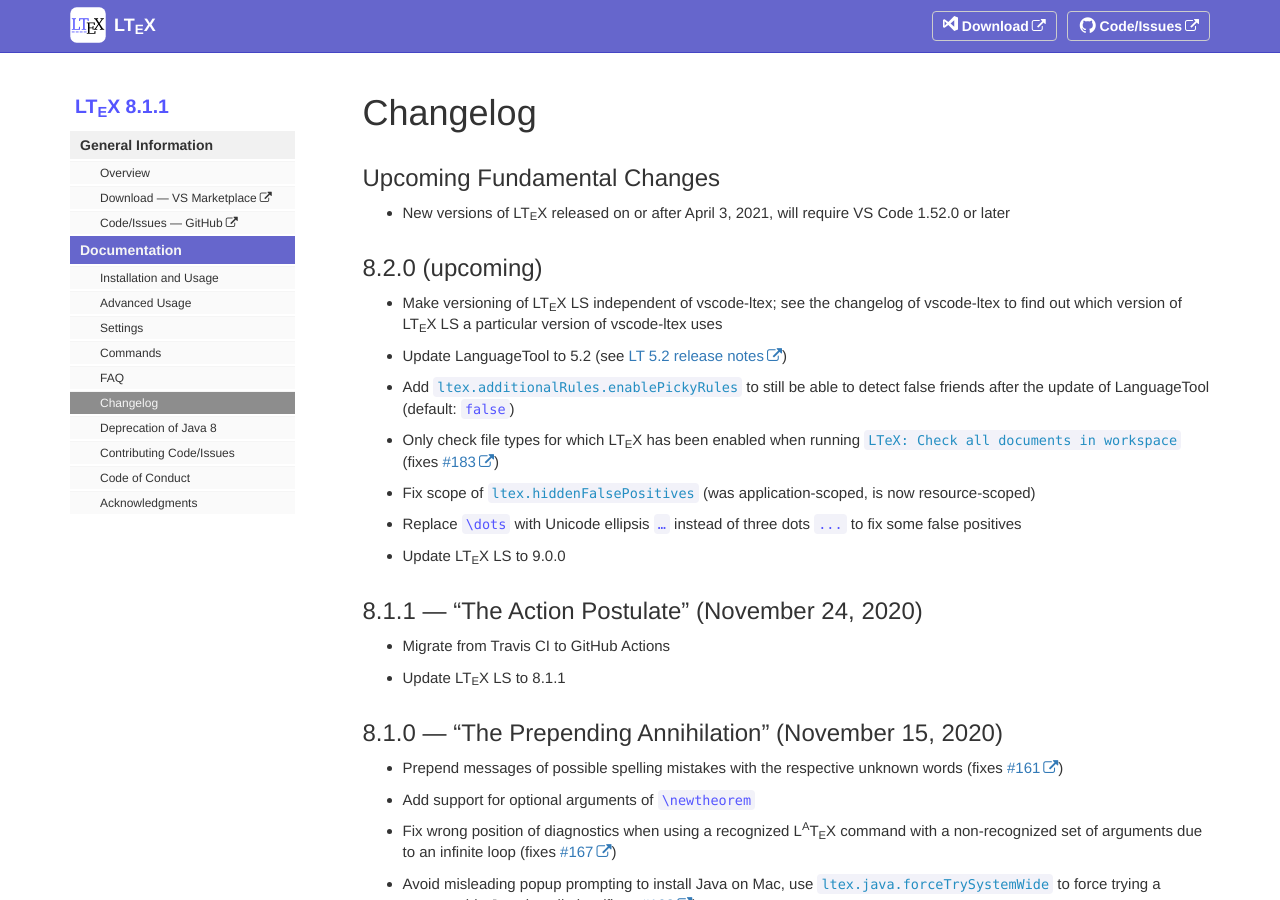
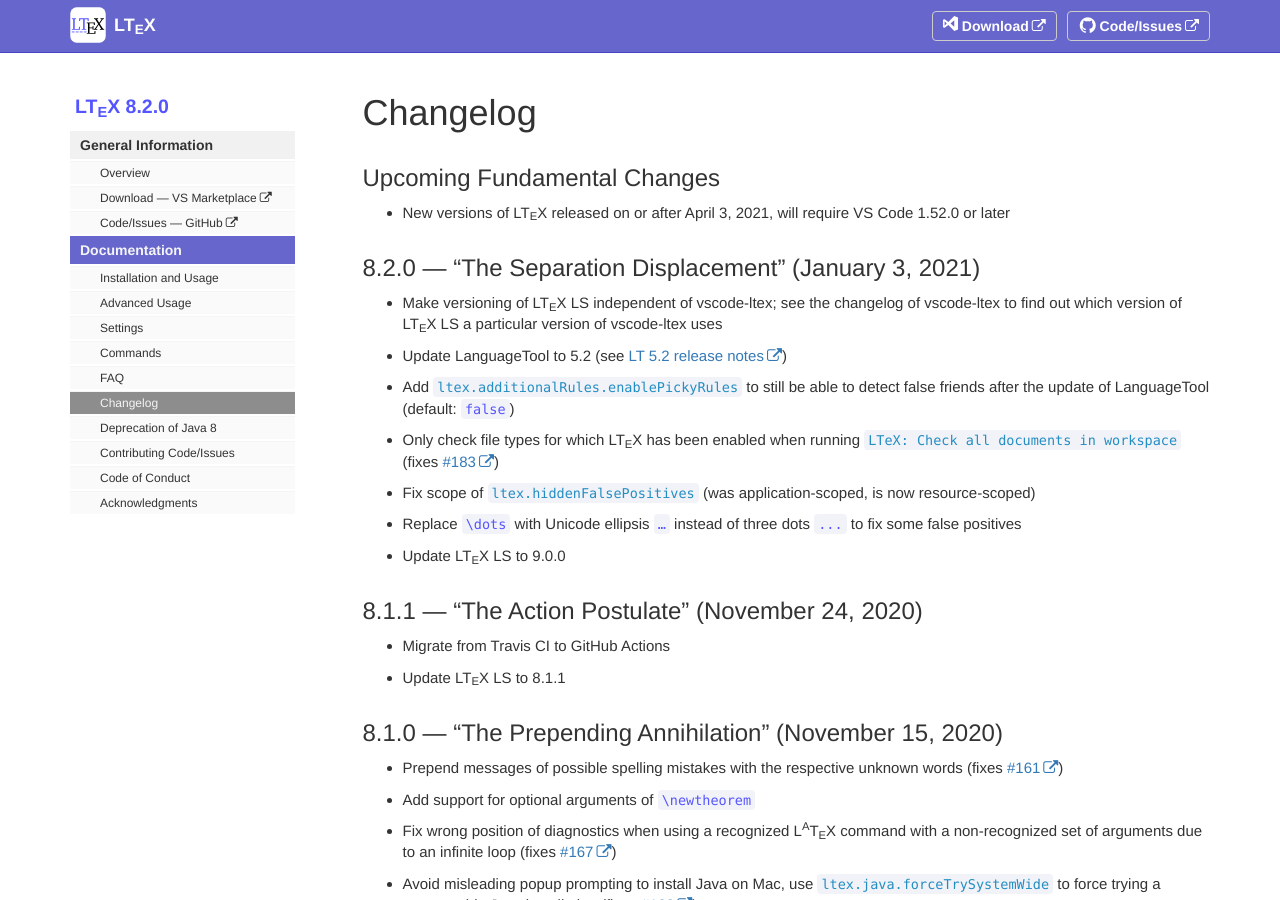
Before and after one commit to valentjn/vscode-ltex, a Jekyll site: the page built from pages/docs/changelog.md, in a window 1280 px wide and 900 px high. Built offline with Jekyll 4.4.1, drawn with Linux system fonts in a browser that asks for light colours.

Commit message:
Bump to 8.2.0

```diff
--- a/_data/sidebars/sidebar.yml
+++ b/_data/sidebars/sidebar.yml
@@ -1,7 +1,7 @@
 entries:
   - title: "sidebar"
     product: "LT<sub>E</sub>X"
-    version: "8.1.1"
+    version: "8.2.0"
     folders:
       - title: "General Information"
         output: "web"
--- a/pages/docs/changelog.md
+++ b/pages/docs/changelog.md
@@ -15,7 +15,7 @@
 
 - New versions of LTeX released on or after April 3, 2021, will require VS Code 1.52.0 or later
 
-## 8.2.0 (upcoming)
+## 8.2.0 — “The Separation Displacement” (January 3, 2021)
 
 - Make versioning of LTeX LS independent of vscode-ltex; see the changelog of vscode-ltex to find out which version of LTeX LS a particular version of vscode-ltex uses
 - Update LanguageTool to 5.2 (see [LT 5.2 release notes](https://github.com/languagetool-org/languagetool/blob/v5.2/languagetool-standalone/CHANGES.md#52-released-2020-12-29))
```
